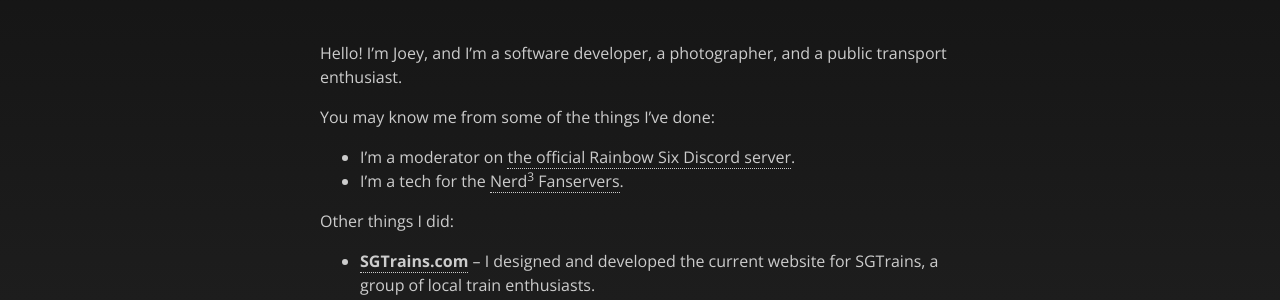
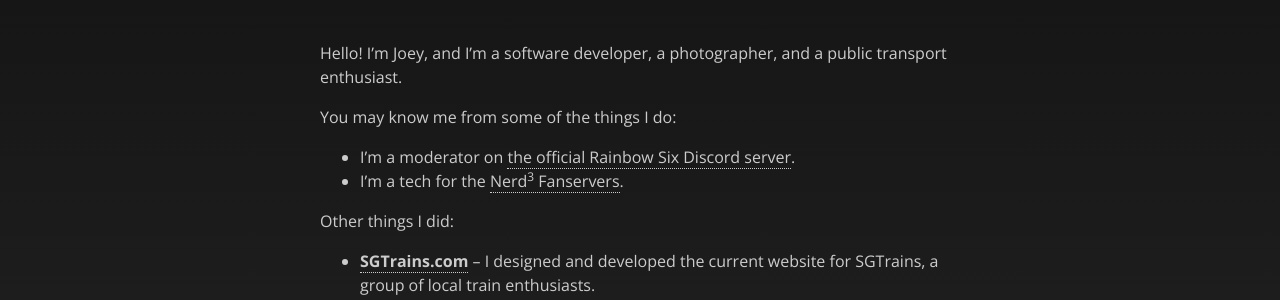
Before and after one commit to joeyfoo/joeyfoo.github.io, a Jekyll site: the page built from about.md, in a window 1280 px wide. Shown: the part 208-508 px from the top of the page. Built offline with Jekyll 4.4.1, drawn with Linux system fonts in a browser that asks for light colours.

Commit message:
I have a fancy Discord discrim now + about page minor edit

```diff
--- a/about.md
+++ b/about.md
@@ -5,7 +5,7 @@
 
 Hello! I'm Joey, and I'm a software developer, a photographer, and a public transport enthusiast.
 
-You may know me from some of the things I've done:
+You may know me from some of the things I do:
 
 * I'm a moderator on [the official Rainbow Six Discord server](https://discord.gg/rainbow6).
 * I'm a tech for the [Nerd<sup>3</sup> Fanservers](http://n3fs.co.uk/).
```
Also changed, not shown: contact.md (+1 -1 lines).
